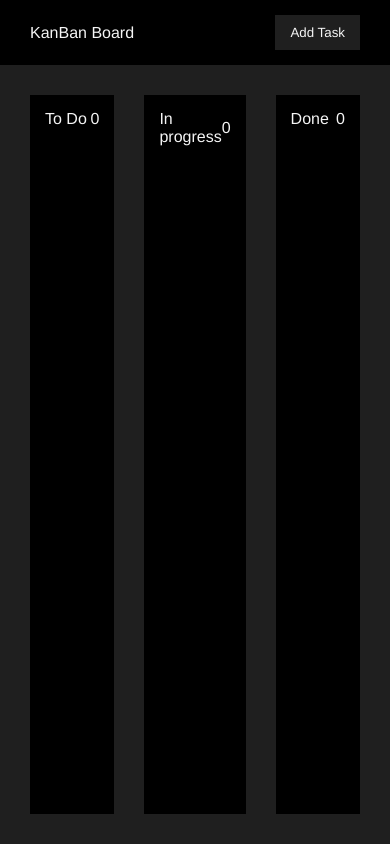
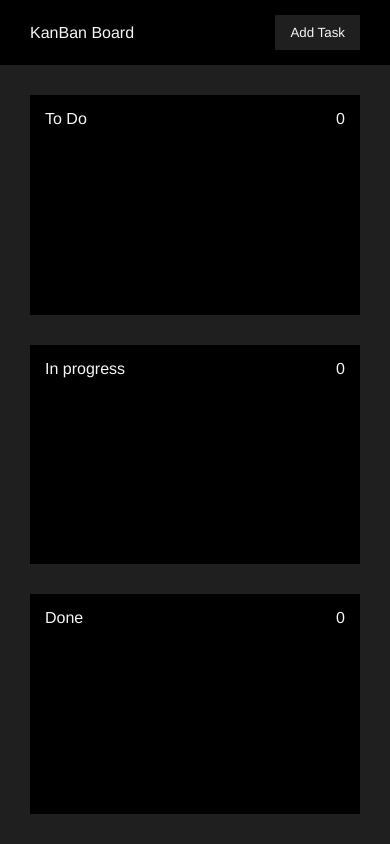
Before and after one commit to Wixyy-bit/KanBan-board, a plain HTML site: page index.html in a window 390 px wide. Drawn offline with Linux system fonts and the light colour scheme.

Commit message:
Update style.css

```diff
--- a/style.css
+++ b/style.css
@@ -145,4 +145,10 @@ nav button{
 }
 .active{
     display: flex;
+
 }
+@media (max-width: 800px) {
+    .tasks-wrapper{
+        flex-direction: column;
+    }
+}
```
